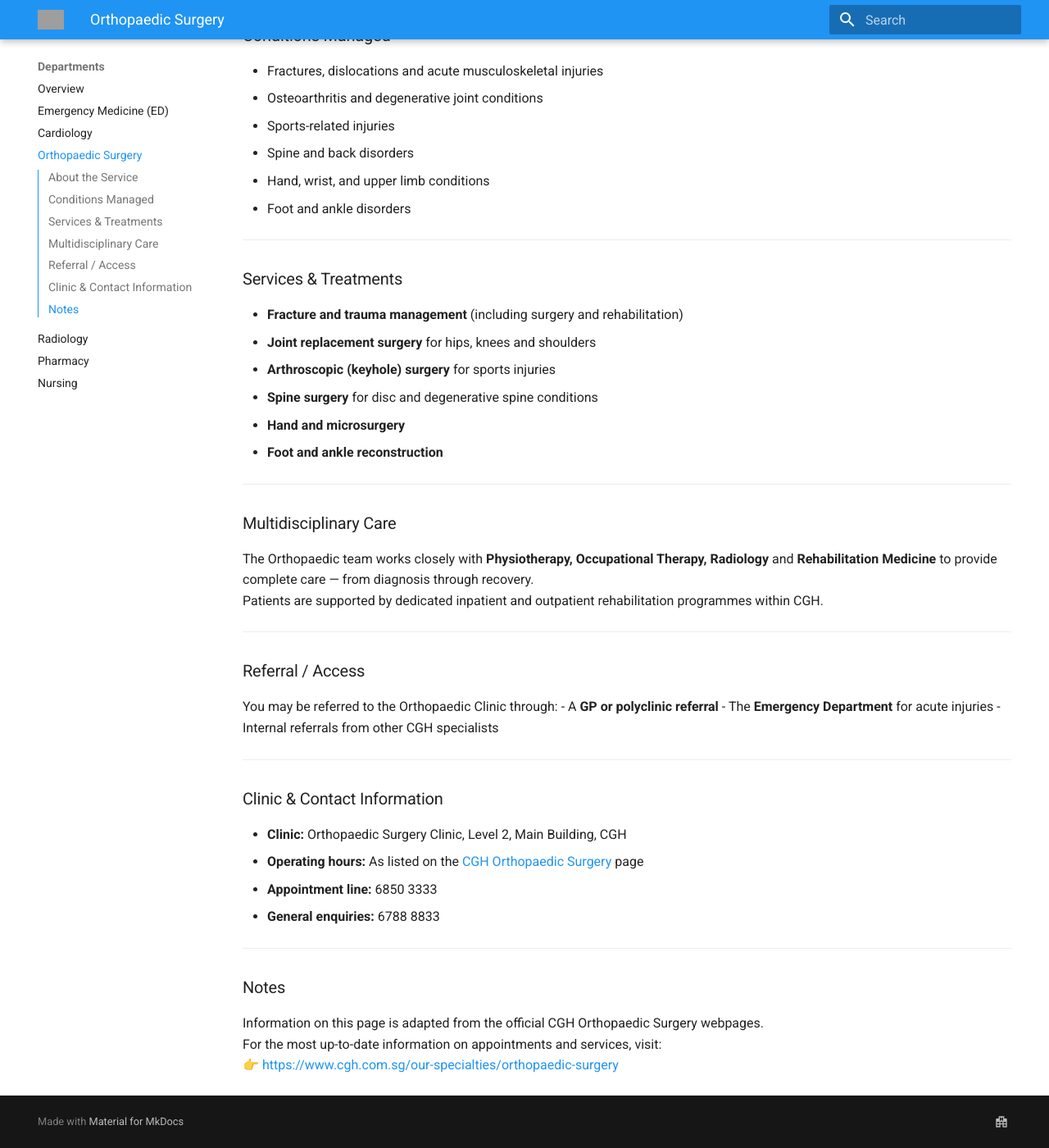
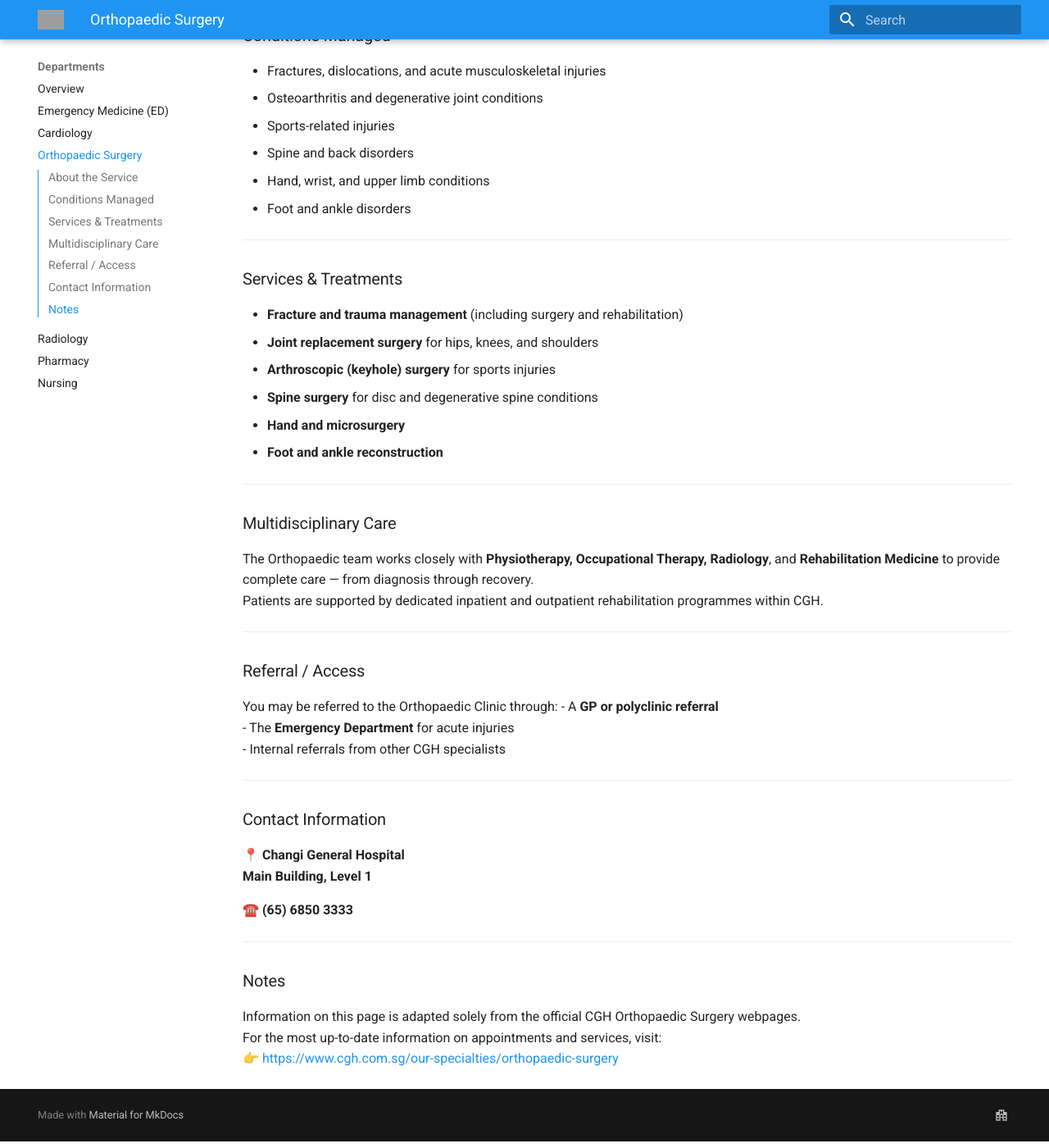
Before and after one commit to hongen21/General-Handbook, an MkDocs documentation site: the page built from docs/departments/orthopaedic-surgery.md, in a window 1280 px wide and 1400 px high, scrolled down 490 px. Shown: the whole window at 82% size. Built offline with MkDocs 1.6.1 and Material for MkDocs 9.7.7, drawn with Linux system fonts in a browser that asks for light colours; some of the changed text lies outside the part shown; grey boxes are pictures that could not be loaded.

Commit message:
Update orthopaedic-surgery.md

```diff
--- a/docs/departments/orthopaedic-surgery.md
+++ b/docs/departments/orthopaedic-surgery.md
@@ -6,13 +6,13 @@
 ---
 
 ### About the Service
-The **Department of Orthopaedic Surgery** at **Changi General Hospital (CGH)** provides comprehensive care for injuries and disorders involving the bones, joints, ligaments, tendons, muscles and spine.
+The **Department of Orthopaedic Surgery** at **Changi General Hospital (CGH)** provides comprehensive care for injuries and disorders involving the bones, joints, ligaments, tendons, muscles, and spine.
 The department manages both **emergency trauma cases** and **elective orthopaedic conditions**, serving patients of all ages.
 
 ---
 
 ### Conditions Managed
-- Fractures, dislocations and acute musculoskeletal injuries
+- Fractures, dislocations, and acute musculoskeletal injuries
 - Osteoarthritis and degenerative joint conditions
 - Sports-related injuries
 - Spine and back disorders
@@ -23,7 +23,7 @@
 
 ### Services & Treatments
 - **Fracture and trauma management** (including surgery and rehabilitation)
-- **Joint replacement surgery** for hips, knees and shoulders
+- **Joint replacement surgery** for hips, knees, and shoulders
 - **Arthroscopic (keyhole) surgery** for sports injuries
 - **Spine surgery** for disc and degenerative spine conditions
 - **Hand and microsurgery**
@@ -32,7 +32,7 @@
 ---
 
 ### Multidisciplinary Care
-The Orthopaedic team works closely with **Physiotherapy, Occupational Therapy, Radiology** and **Rehabilitation Medicine** to provide complete care — from diagnosis through recovery.
+The Orthopaedic team works closely with **Physiotherapy, Occupational Therapy, Radiology**, and **Rehabilitation Medicine** to provide complete care — from diagnosis through recovery.
 Patients are supported by dedicated inpatient and outpatient rehabilitation programmes within CGH.
 
 ---
@@ -45,15 +45,15 @@
 
 ---
 
-### Clinic & Contact Information
-- **Clinic:** Orthopaedic Surgery Clinic, Level 2, Main Building, CGH
-- **Operating hours:** As listed on the [CGH Orthopaedic Surgery](https://www.cgh.com.sg/our-specialties/orthopaedic-surgery) page
-- **Appointment line:** 6850 3333
-- **General enquiries:** 6788 8833
+### Contact Information
+📍 **Changi General Hospital**
+**Main Building, Level 1**
+
+☎️ **(65) 6850 3333**
 
 ---
 
 ### Notes
-Information on this page is adapted from the official CGH Orthopaedic Surgery webpages.
+Information on this page is adapted solely from the official CGH Orthopaedic Surgery webpages.
 For the most up-to-date information on appointments and services, visit:
 👉 [https://www.cgh.com.sg/our-specialties/orthopaedic-surgery](https://www.cgh.com.sg/our-specialties/orthopaedic-surgery)
```
